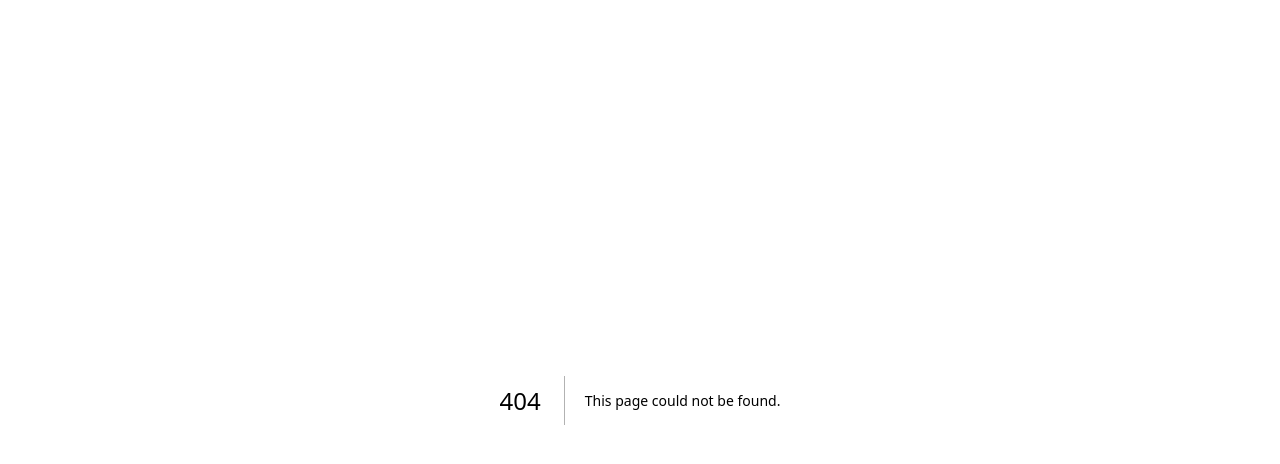
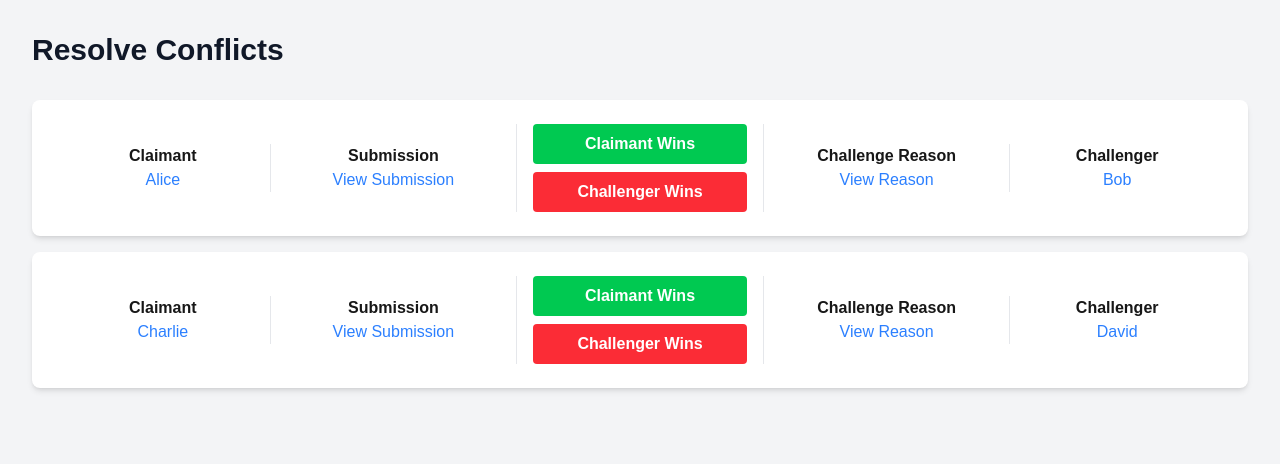
Before and after one commit to tanishkhot/proof-of-merit, a Next.js app in the folder frontend/: page /resolve in a window 1280 px wide. Before the commit this address had no page. Shown: the top 464 px of the page. Built offline with nearby package versions, Linux system fonts and the light colour scheme.

Commit message:
feat: resolve page

```diff
--- /dev/null
+++ b/frontend/src/app/resolve/page.tsx
@@ -0,0 +1,56 @@
+import React from 'react';
+
+const conflicts = [
+  {
+    claimant: { name: 'Alice', github: 'https://github.com/alice' },
+    submissionUrl: 'https://github.com/alice/project',
+    challenger: { name: 'Bob', github: 'https://github.com/bob' },
+    challengeReasonUrl: 'https://github.com/bob/challenge-reason/1',
+  },
+  {
+    claimant: { name: 'Charlie', github: 'https://github.com/charlie' },
+    submissionUrl: 'https://github.com/charlie/project',
+    challenger: { name: 'David', github: 'https://github.com/david' },
+    challengeReasonUrl: 'https://github.com/david/challenge-reason/2',
+  },
+];
+
+const ResolvePage = () => {
+  return (
+    <div className="bg-gray-100 dark:bg-gray-900 min-h-screen p-8">
+      <h1 className="text-3xl font-bold text-gray-900 dark:text-gray-100 mb-8">Resolve Conflicts</h1>
+      <div className="space-y-4">
+        {conflicts.map((conflict, index) => (
+          <div key={index} className="bg-white dark:bg-gray-800 rounded-lg shadow-md p-6 flex items-center justify-between">
+            <div className="flex-1 text-center">
+              <h3 className="font-bold">Claimant</h3>
+              <a href={conflict.claimant.github} target="_blank" rel="noopener noreferrer" className="text-blue-500 hover:underline">{conflict.claimant.name}</a>
+            </div>
+            <div className="flex-1 text-center border-l border-gray-200 dark:border-gray-700 px-4">
+              <h3 className="font-bold">Submission</h3>
+              <a href={conflict.submissionUrl} target="_blank" rel="noopener noreferrer" className="text-blue-500 hover:underline">View Submission</a>
+            </div>
+            <div className="flex-1 text-center border-l border-r border-gray-200 dark:border-gray-700 px-4 flex flex-col space-y-2">
+                <button className="bg-green-500 hover:bg-green-700 text-white font-bold py-2 px-4 rounded">
+                    Claimant Wins
+                </button>
+                <button className="bg-red-500 hover:bg-red-700 text-white font-bold py-2 px-4 rounded">
+                    Challenger Wins
+                </button>
+            </div>
+            <div className="flex-1 text-center border-r border-gray-200 dark:border-gray-700 px-4">
+              <h3 className="font-bold">Challenge Reason</h3>
+              <a href={conflict.challengeReasonUrl} target="_blank" rel="noopener noreferrer" className="text-blue-500 hover:underline">View Reason</a>
+            </div>
+            <div className="flex-1 text-center">
+              <h3 className="font-bold">Challenger</h3>
+              <a href={conflict.challenger.github} target="_blank" rel="noopener noreferrer" className="text-blue-500 hover:underline">{conflict.challenger.name}</a>
+            </div>
+          </div>
+        ))}
+      </div>
+    </div>
+  );
+};
+
+export default ResolvePage;
```
